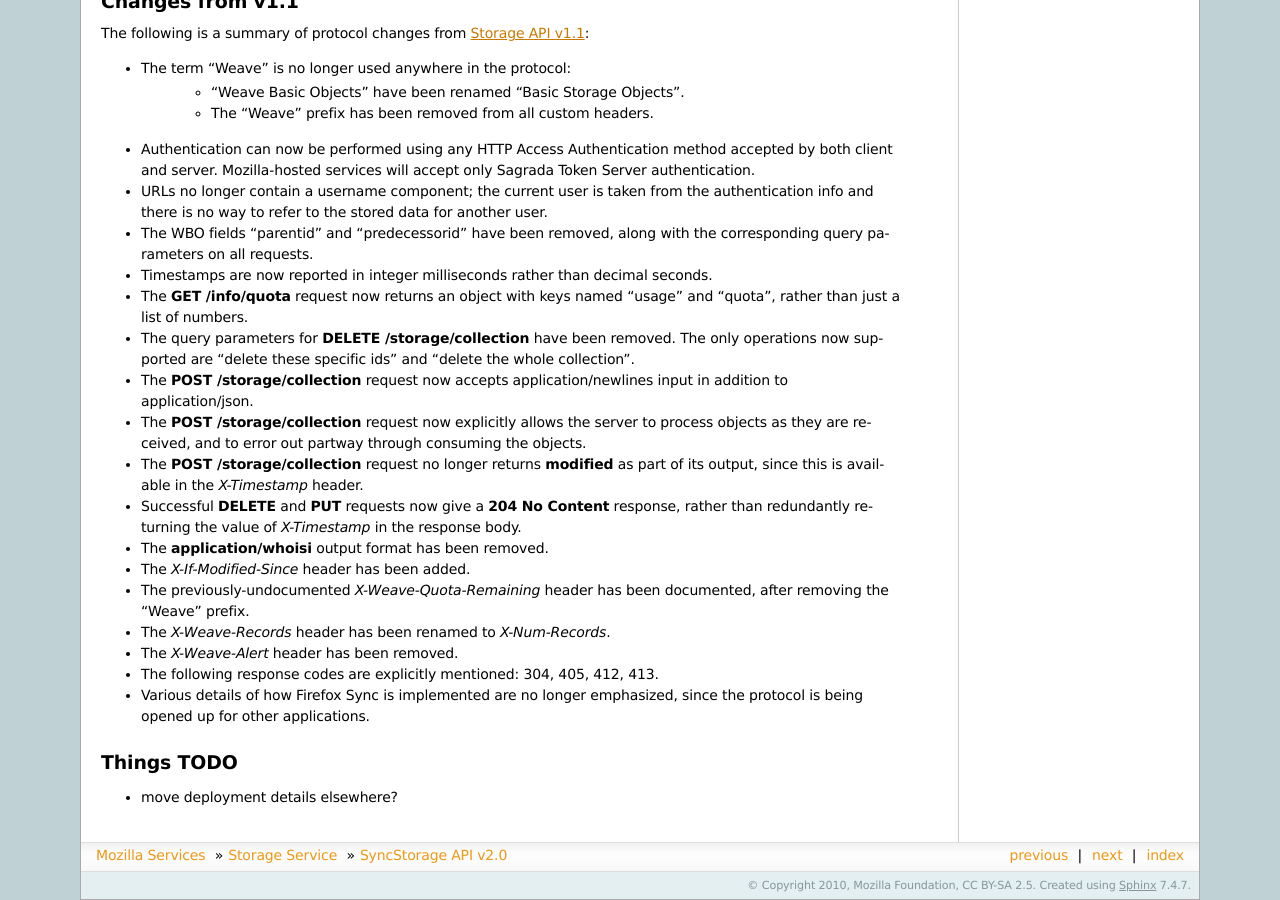
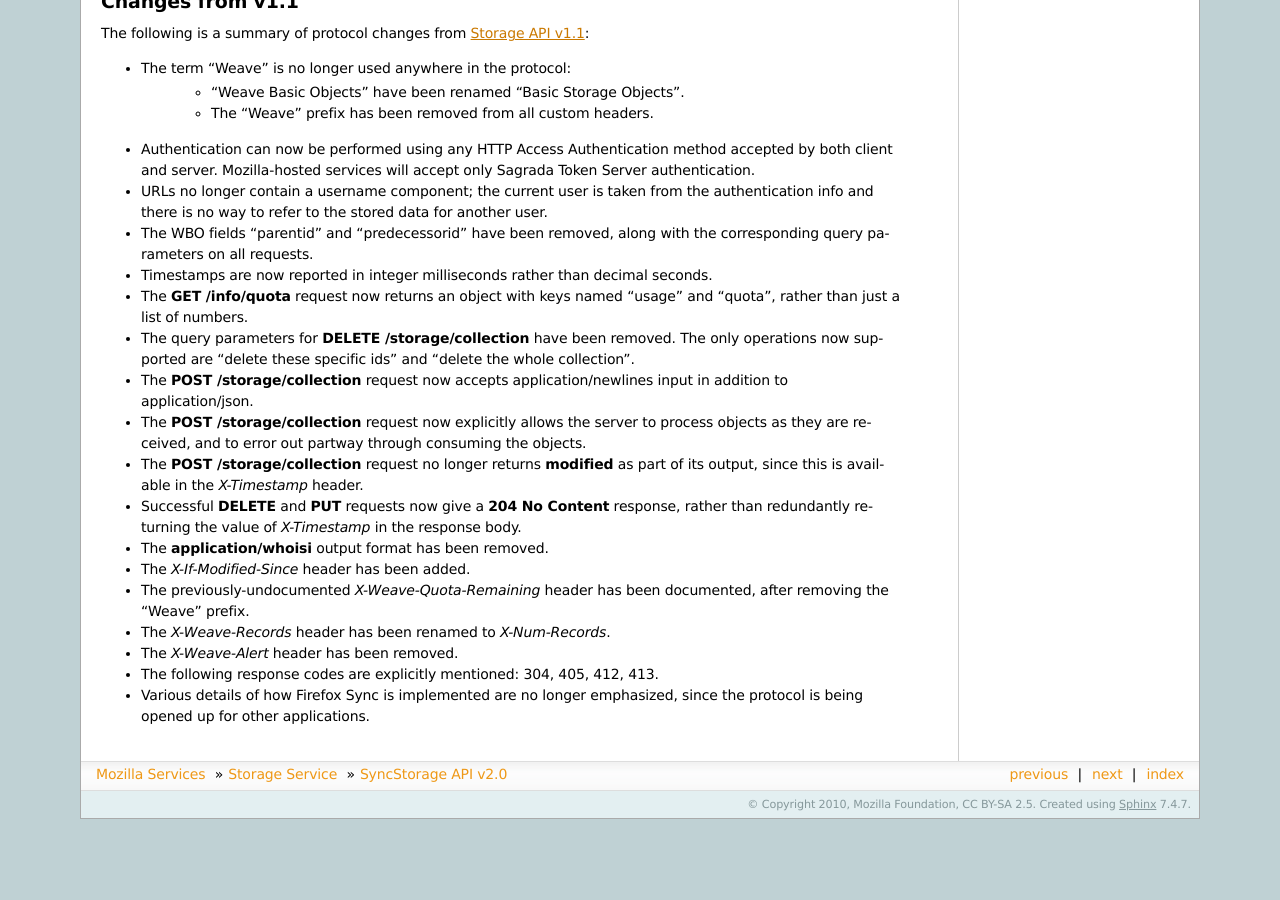
Before and after one commit to mozilla-services/docs, a Sphinx documentation site: the page built from source/storage/apis-2.0.rst, in a window 1280 px wide and 900 px high, scrolled down 6811 px. Built offline with Sphinx 7.4.7, drawn with Linux system fonts in a browser that asks for light colours; after the commit the page ends 7630 px from its top, so only the background shows below that.

Commit message:
remove hand-wavy TODO item

```diff
--- a/source/storage/apis-2.0.rst
+++ b/source/storage/apis-2.0.rst
@@ -536,9 +536,3 @@ The following is a summary of protocol changes from :ref:`server_storage_api_11`
 
 * Various details of how Firefox Sync is implemented are no longer emphasized,
   since the protocol is being opened up for other applications.
-
-
-Things TODO
-===========
-
-* move deployment details elsewhere?
```
